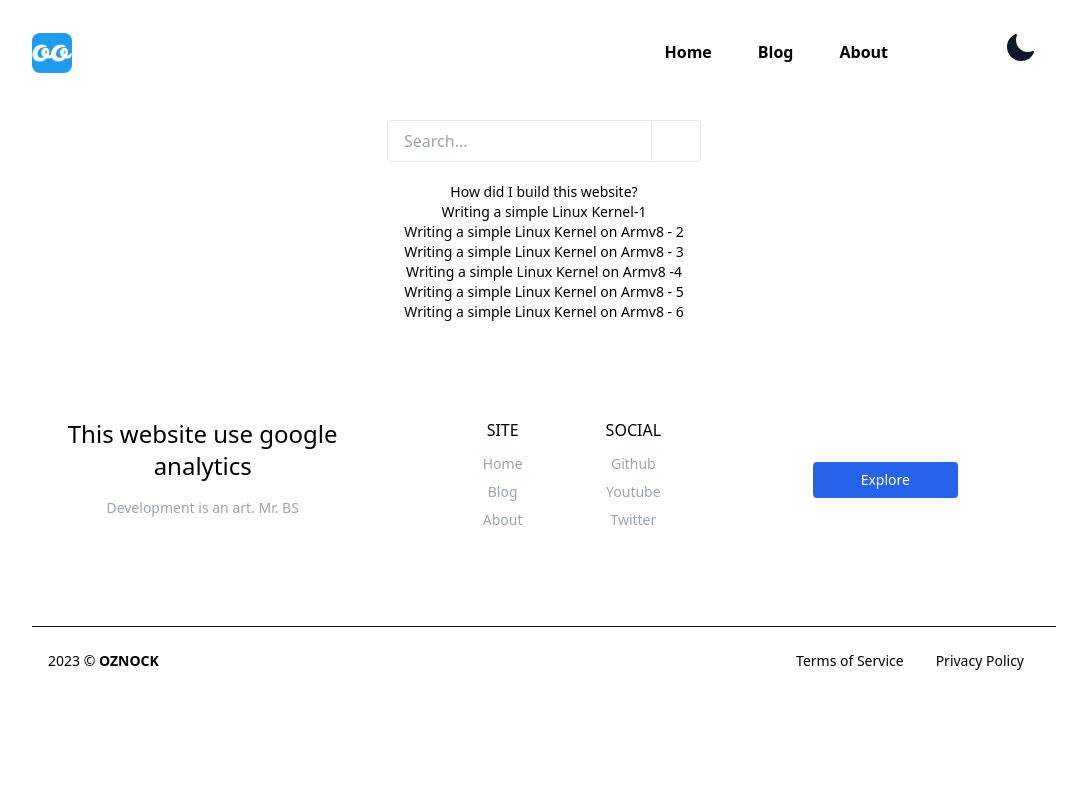
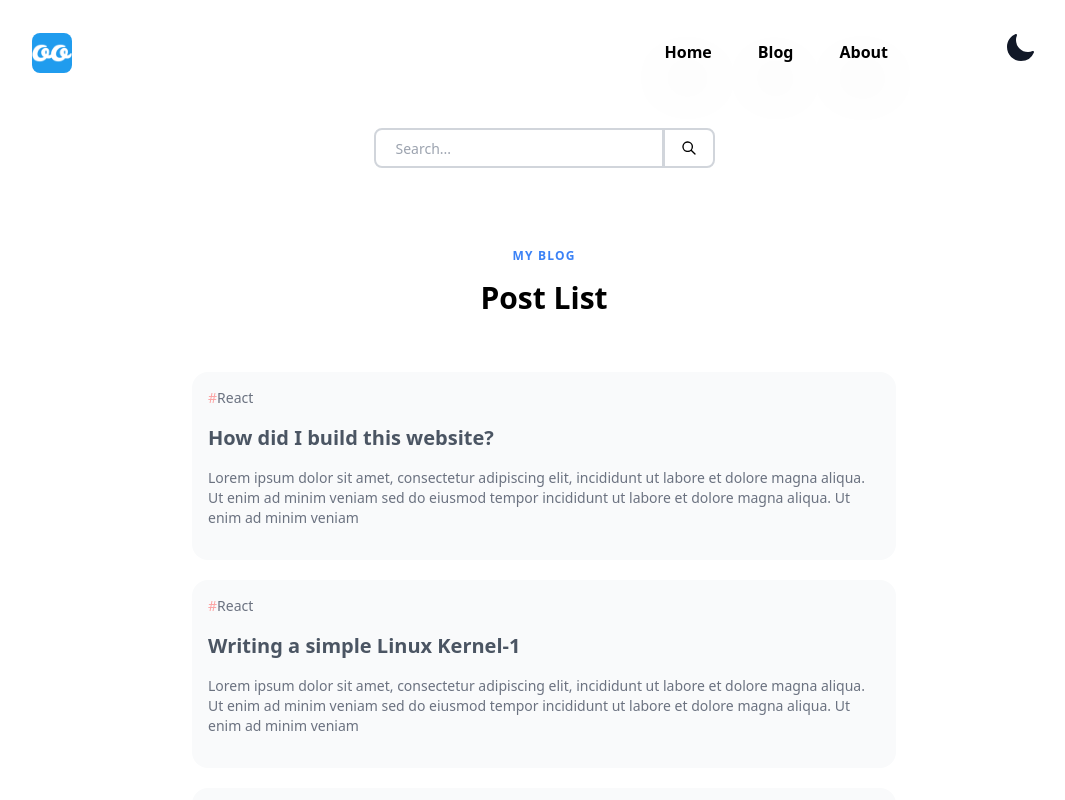
Before and after one commit to OzanOcak/web001, a Next.js app: page /posts in a window 1280 px wide. Shown: the top 800 px of the page, without its empty margins (96-1161 px from the left). Built offline with nearby package versions, Linux system fonts and the light colour scheme.

Commit message:
blog page layout and some improvement in about page

```diff
--- a/app/layout.tsx
+++ b/app/layout.tsx
@@ -12,7 +12,7 @@ export default function RootLayout({
   return (
 
     <html>
-      <body className="bg-white dark:gray-800 duration-1000 ease-linear max-w-md mx-auto sm:max-w-2xl lg:max-w-5xl">
+      <body className="bg-white dark:gray-800 duration-1000 ease-linear max-w-md mx-auto sm:max-w-xl md:max-w-3xl lg:max-w-5xl">
         <Providers>
           <div>
             <Header />
--- a/app/posts/page.jsx
+++ b/app/posts/page.jsx
@@ -10,7 +10,7 @@ const BlogPage = () => {
   ));
   console.log(postMetadata);
   return (
-    <div>
+    <div className="min-h-screen">
       <Search users={postMetadata} />
     </div>
   );
--- a/components/MobileMenu.jsx
+++ b/components/MobileMenu.jsx
@@ -18,7 +18,7 @@ const Nav = () => {
     <nav className="flex items-center justify-between pt-5  ">
       <Image
         src={open ? iconClose : iconHamburger}
-        className="md:hidden  fixed right-5 cursor-pointer z-20 top-9  bg-gray-100 dark:bg-gray-800"
+        className="md:hidden  fixed right-5 cursor-pointer z-20 top-9  bg-gray-100 "
         alt="icon"
         onClick={() => setopen(!open)}
       />
@@ -38,14 +38,15 @@ const Nav = () => {
       <div className="flex">
         <div className="nav-list">
           <ul
-            className={` backdrop-blur-md bg-[#ffffff14] dark:bg-[#111010c0] sm:dark:bg-gray-800 md:pl-10 pr-28 md:static fixed duration-500 ease-linear top-0 md:h-auto h-screen z-10 ${
+            className={` backdrop-blur-md  md:pl-10 pr-28 md:static fixed duration-500 ease-linear
+            top-0 md:h-auto h-screen z-10 rounded-3xl ${
               !open ? "right-[-100%] " : "right-0"
             }`}
           >
             {menus.map((menu, index) => (
               <li
                 key={index}
-                className="md:inline-block mt-4 md:ml-10 ml-5 md:my-0 my-6 border-b-2 border-transparent  hover:border-white duration-300"
+                className="md:inline-block mt-4 md:ml-10 ml-5 md:my-0 my-6 border-b-2 border-transparent drop-shadow-2xl hover:border-black dark:hover:border-white duration-300"
               >
                 <Link
                   href={menu.path}
@@ -58,7 +59,7 @@ const Nav = () => {
             ))}
           </ul>
         </div>
-        <div className="p-2 px-1 pr-14 pt-3 sm:pr-6 md:pr-0">
+        <div className="p-2 px-1 pr-14 pt-3 sm:pr-6 md:pr-4 lg:pr-0">
           <DarkModeButton />
         </div>
       </div>
--- /dev/null
+++ b/components/PreViewPost.jsx
@@ -0,0 +1,102 @@
+<section class="flex items-center py-16 bg-gray-100 lg:py-20 font-poppins dark:bg-gray-800 ">
+  <div class="justify-center flex-1 max-w-3xl px-4 py-4 mx-auto text-left lg:py-10 ">
+    <div class="mb-10 text-center">
+      <span class="block mb-4 text-xs font-semibold leading-4 tracking-widest text-center text-blue-500 uppercase dark:text-gray-400">
+        Our blog
+      </span>
+      <h1 class="text-3xl font-bold capitalize dark:text-white"> Blog List</h1>
+    </div>
+    <div class="p-4 mb-6 rounded-md bg-gray-50 dark:bg-gray-900">
+      <div class="flex items-center justify-between">
+        <a
+          href="#"
+          class="inline-block mb-2 text-xs font-semibold text-blue-500 uppercase hover:text-blue-600 dark:text-gray-400"
+        >
+          Microsoft
+        </a>
+        <span class="mb-2 text-xs text-gray-500 dark:text-gray-400">
+          10 days ago
+        </span>
+      </div>
+      <h2 class="mb-4 text-xl font-semibold text-gray-600 dark:text-gray-300">
+        Product Designer{" "}
+      </h2>
+      <div class="flex flex-wrap items-center mb-4 ">
+        <a
+          href="#"
+          class="flex items-center mb-2 mr-4 text-sm text-gray-500 md:mb-0 hover:text-gray-700 dark:text-gray-400 dark:hover:text-gray-100"
+        >
+          <svg
+            xmlns="http://www.w3.org/2000/svg"
+            width="16"
+            height="16"
+            fill="currentColor"
+            class="w-4 h-4 mr-1 bi bi-folder"
+            viewBox="0 0 16 16"
+          >
+            <path d="M.54 3.87.5 3a2 2 0 0 1 2-2h3.672a2 2 0 0 1 1.414.586l.828.828A2 2 0 0 0 9.828 3h3.982a2 2 0 0 1 1.992 2.181l-.637 7A2 2 0 0 1 13.174 14H2.826a2 2 0 0 1-1.991-1.819l-.637-7a1.99 1.99 0 0 1 .342-1.31zM2.19 4a1 1 0 0 0-.996 1.09l.637 7a1 1 0 0 0 .995.91h10.348a1 1 0 0 0 .995-.91l.637-7A1 1 0 0 0 13.81 4H2.19zm4.69-1.707A1 1 0 0 0 6.172 2H2.5a1 1 0 0 0-1 .981l.006.139C1.72 3.042 1.95 3 2.19 3h5.396l-.707-.707z" />
+          </svg>
+          $10,000 /year
+        </a>
+        <a
+          href="#"
+          class="flex items-center mb-2 mr-4 text-sm text-gray-500 md:mb-0 hover:text-gray-700 dark:text-gray-400 dark:hover:text-gray-100"
+        >
+          <svg
+            xmlns="http://www.w3.org/2000/svg"
+            width="16"
+            height="16"
+            fill="currentColor"
+            class="w-4 h-4 mr-1 bi bi-calendar"
+            viewBox="0 0 16 16"
+          >
+            <path d="M3.5 0a.5.5 0 0 1 .5.5V1h8V.5a.5.5 0 0 1 1 0V1h1a2 2 0 0 1 2 2v11a2 2 0 0 1-2 2H2a2 2 0 0 1-2-2V3a2 2 0 0 1 2-2h1V.5a.5.5 0 0 1 .5-.5zM1 4v10a1 1 0 0 0 1 1h12a1 1 0 0 0 1-1V4H1z" />
+          </svg>
+          Part time
+        </a>
+        <a
+          href="#"
+          class="flex items-center mb-2 mr-4 text-sm text-gray-500 md:mb-0 hover:text-gray-700 dark:text-gray-400 dark:hover:text-gray-100"
+        >
+          <svg
+            xmlns="http://www.w3.org/2000/svg"
+            width="16"
+            height="16"
+            fill="currentColor"
+            class="w-4 h-4 mr-1 bi bi-geo-alt"
+            viewBox="0 0 16 16"
+          >
+            <path d="M12.166 8.94c-.524 1.062-1.234 2.12-1.96 3.07A31.493 31.493 0 0 1 8 14.58a31.481 31.481 0 0 1-2.206-2.57c-.726-.95-1.436-2.008-1.96-3.07C3.304 7.867 3 6.862 3 6a5 5 0 0 1 10 0c0 .862-.305 1.867-.834 2.94zM8 16s6-5.686 6-10A6 6 0 0 0 2 6c0 4.314 6 10 6 10z" />
+            <path d="M8 8a2 2 0 1 1 0-4 2 2 0 0 1 0 4zm0 1a3 3 0 1 0 0-6 3 3 0 0 0 0 6z" />
+          </svg>
+          Kathmandu
+        </a>
+      </div>
+      <p class="mb-4 text-sm text-gray-500 dark:text-gray-400">
+        Lorem ipsum dolor sit amet, consectetur adipiscing elit, incididunt ut
+        labore et dolore magna aliqua. Ut enim ad minim veniam sed do eiusmod
+        tempor incididunt ut labore et dolore magna aliqua. Ut enim ad minim
+        veniam
+      </p>
+      <div class="flex flex-wrap items-center ">
+        <a
+          href="#"
+          class="flex items-center px-4 py-2 mb-2 mr-4 text-sm text-gray-100 bg-blue-500 rounded-md md:mb-0 hover:bg-blue-600 dark:text-gray-100 dark:hover:bg-blue-500 dark:bg-blue-400"
+        >
+          Suggest
+        </a>
+        <span class="flex items-center text-sm text-gray-400 md:ml-auto dark:text-gray-400 ">
+          Suggest reward: <span class="ml-2"> 500 USD</span>
+        </span>
+      </div>
+    </div>
+  </div>
+</section>;
+
+<ul className="flex flex-col text-sm items-center text-balck mt-5 dark:text-white">
+  {filteredInputs?.map((user) => (
+    <li key={user.slug} className="space-y-4">
+      <Link href={`/posts/${user.slug}`}>{user.title}</Link>
+    </li>
+  ))}
+</ul>;
--- a/components/Search.jsx
+++ b/components/Search.jsx
@@ -18,18 +18,17 @@ const SearchList = (props) => {
 
   return (
     <>
-      <div className="flex  items-center justify-center">
-        <div className="border rounded overflow-hidden flex">
+      <div className="flex justify-center pt-2 relative mx-auto text-gray-600 ">
         <input
           value={searchValue}
           onChange={handleInput}
           type="text"
-            className="px-4 py-2"
+          className="border-2 border-gray-300 bg-white h-10 px-5 pr-16 rounded-l-lg text-sm focus:outline-none"
           placeholder="Search..."
         />
-          <button className="flex items-center justify-center px-4 border-l ">
+        <button className="flex items-center justify-center px-4 border-l border-2 border-gray-300 rounded-r-lg ">
           <svg
-              className="h-4 w-4 text-white"
+            className="h-4 w-4 text-black dark:text-white "
             fill="currentColor"
             xmlns="http://www.w3.org/2000/svg"
             viewBox="0 0 24 24"
@@ -38,14 +37,60 @@ const SearchList = (props) => {
           </svg>
         </button>
       </div>
+
+      <div className="flex items-center py-6 lg:py-10 font-poppins">
+        <div className="justify-center flex-1 max-w-3xl px-4 py-4 mx-auto text-left lg:py-10 ">
+          <div className="mb-10 text-center">
+            <span className="block mb-4 text-xs font-semibold leading-4 tracking-widest text-center text-blue-500 uppercase dark:text-gray-400">
+              My blog
+            </span>
+            <h1 className="text-3xl font-bold capitalize dark:text-white">
+              {" "}
+              Post List
+            </h1>
           </div>
-      <ul className="flex flex-col text-sm items-center text-balck mt-5 dark:text-white">
+
+          {filteredInputs.length !== 0 ? (
+            <ul className="p-4 mb-6 rounded-md text-gray-600">
               {filteredInputs?.map((user) => (
-          <li key={user.slug} className="space-y-4">
-            <Link href={`/posts/${user.slug}`}>{user.title}</Link>
+                <li
+                  key={user.slug}
+                  className="bg-gray-50 dark:bg-gray-900 mb-5 p-4 rounded-2xl"
+                >
+                  <Link href={`/posts/${user.slug}`}>
+                    <div className="flex flex-wrap items-center mb-4 ">
+                      <p
+                        className="flex items-center mb-2 mr-4 text-sm
+                      text-gray-500 md:mb-0 hover:text-gray-700
+                      dark:text-gray-400 dark:hover:text-gray-100"
+                      >
+                        <span className="text-red-300">{"#"}</span>
+                        React
+                      </p>
+                    </div>
+                    <div>
+                      {" "}
+                      <p className="mb-4 text-xl font-semibold text-gray-600 dark:text-gray-300">
+                        {user.title}{" "}
+                      </p>
+                      <p class="mb-4 text-sm text-gray-500 dark:text-gray-400">
+                        Lorem ipsum dolor sit amet, consectetur adipiscing elit,
+                        incididunt ut labore et dolore magna aliqua. Ut enim ad
+                        minim veniam sed do eiusmod tempor incididunt ut labore
+                        et dolore magna aliqua. Ut enim ad minim veniam
+                      </p>
+                    </div>
+                  </Link>
                 </li>
               ))}
             </ul>
+          ) : (
+            <p className="flex justify-center align-center font-bold text-xl my-[10rem]">
+              Sorry, no post is available
+            </p>
+          )}
+        </div>
+      </div>
     </>
   );
 };
--- a/next.config.js
+++ b/next.config.js
@@ -5,6 +5,9 @@ const nextConfig = {
   experimental: {
     appDir: true,
   },
+  images: {
+    domains: ["images.unsplash.com"],
+  },
 };
 
 module.exports = nextConfig;
```
Also changed, not shown: app/about/page.tsx (+16 -13 lines). Lines whose indentation alone changed are shown as unchanged.
